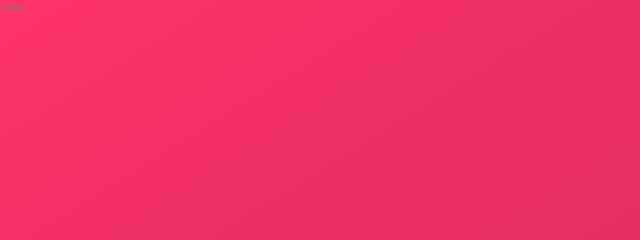
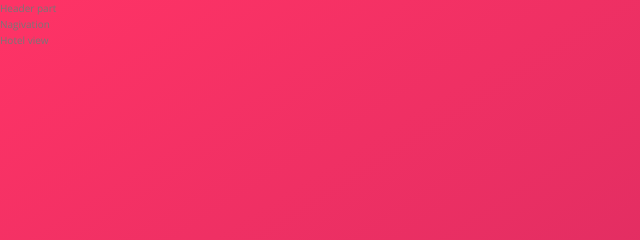
Before and after one commit to heatherpark/trillo, a website: page index.html in a window 1280 px wide. Shown: the top 240 px of the page, 0-640 px from the left. Drawn offline with nearby package versions, Linux system fonts and the light colour scheme.

Commit message:
Add general layout to HTML

```diff
--- a/index.html
+++ b/index.html
@@ -1,5 +1,6 @@
 <!DOCTYPE html>
 <html lang="en">
+
 <head>
   <meta charset="UTF-8">
   <meta name="viewport" content="width=device-width, initial-scale=1.0">
@@ -10,7 +11,21 @@
 
   <title>trillo &mdash; Your all-in-one booking app</title>
 </head>
+
 <body>
-        Trillo
+  <div class="container">
+    <header class="header">
+      Header part
+    </header>
+    <div class="content">
+      <nav class="sidebar">
+        Nagivation
+      </nav>
+      <main class="hotel-view">
+        Hotel view
+      </main>
+    </div>
+  </div>
 </body>
+
 </html>
```
Lines whose indentation alone changed are shown as unchanged.
